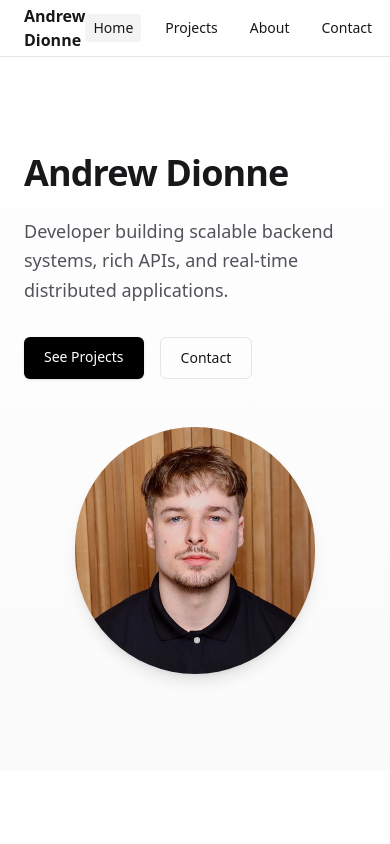
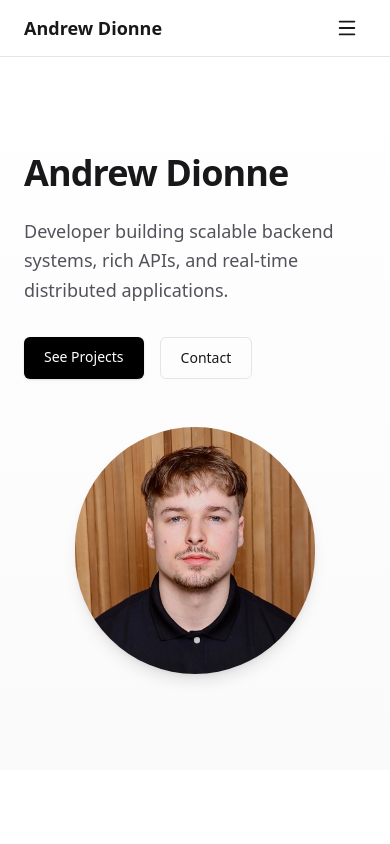
Before and after one commit to rxsq/portfolio, a Next.js app: page / in a window 390 px wide. Shown: the top 844 px of the page. Built offline with nearby package versions, Linux system fonts and the light colour scheme.

Commit message:
fix: navbar to look nicer on mobile with hamburger menu

```diff
--- a/components/navbar.tsx
+++ b/components/navbar.tsx
@@ -3,6 +3,8 @@
 import Link from "next/link";
 import { usePathname } from "next/navigation";
 import { Container } from "./container";
+import { useState } from "react";
+import { Menu, X } from "lucide-react";
 
 const links = [
   { href: "/", label: "Home" },
@@ -13,21 +15,24 @@ const links = [
 
 export function Navbar() {
   const pathname = usePathname();
+  const [open, setOpen] = useState(false);
 
   return (
     <header className="sticky top-0 z-50 border-b bg-white/70 backdrop-blur">
       <Container className="flex h-14 items-center justify-between">
-        <Link href="/" className="font-semibold">
+        <Link href="/" className="font-semibold text-lg">
           Andrew Dionne
         </Link>
-        <nav className="flex gap-4 text-sm">
+
+        {/* Desktop nav */}
+        <nav className="hidden md:flex gap-4 text-sm">
           {links.map((l) => {
             const active = pathname === l.href;
             return (
               <Link
                 key={l.href}
                 href={l.href}
-                className={`rounded px-2 py-1 hover:bg-zinc-100 ${
+                className={`rounded px-3 py-1 hover:bg-zinc-100 transition ${
                   active ? "bg-zinc-100" : ""
                 }`}
               >
@@ -36,7 +41,39 @@ export function Navbar() {
             );
           })}
         </nav>
+
+        {/* Mobile hamburger */}
+        <button
+          className="md:hidden p-2 rounded hover:bg-zinc-100"
+          onClick={() => setOpen(!open)}
+          aria-label="Toggle menu"
+        >
+          {open ? <X size={22} /> : <Menu size={22} />}
+        </button>
       </Container>
+
+      {/* Mobile menu */}
+      {open && (
+        <div className="md:hidden border-b bg-white/90 backdrop-blur-sm animate-fade-down">
+          <nav className="flex flex-col p-4 space-y-2 text-sm">
+            {links.map((l) => {
+              const active = pathname === l.href;
+              return (
+                <Link
+                  key={l.href}
+                  href={l.href}
+                  onClick={() => setOpen(false)}
+                  className={`rounded px-3 py-2 hover:bg-zinc-100 ${
+                    active ? "bg-zinc-100" : ""
+                  }`}
+                >
+                  {l.label}
+                </Link>
+              );
+            })}
+          </nav>
+        </div>
+      )}
     </header>
   );
 }
```
